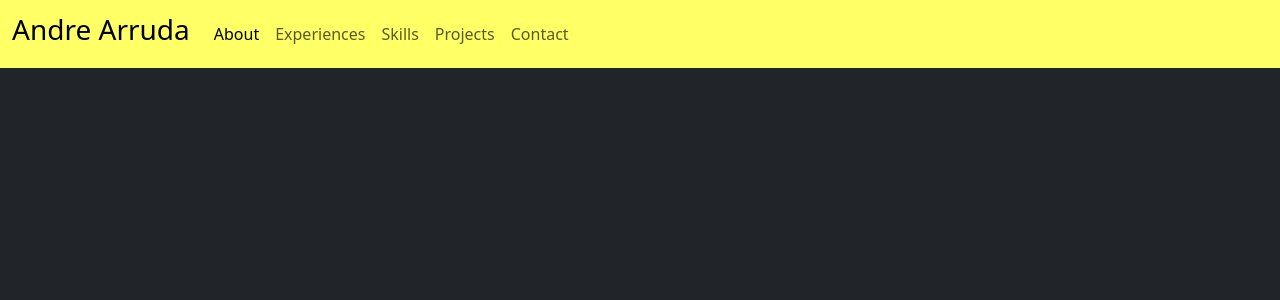
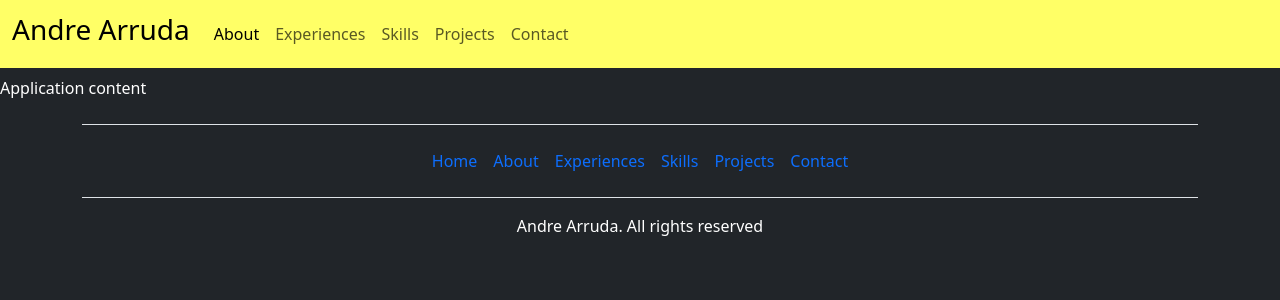
Before and after one commit to andrelarruda/my-website, a React (Vite) app: page / in a window 1280 px wide. Shown: the top 300 px of the page. Built offline with nearby package versions, Linux system fonts and the light colour scheme.

Commit message:
Creating components Header, Footer and NavItem, besides adding tailwind-merge package.

```diff
--- a/package.json
+++ b/package.json
@@ -14,7 +14,8 @@
     "i18next": "^23.11.2",
     "react": "^18.2.0",
     "react-dom": "^18.2.0",
-    "react-i18next": "^14.1.0"
+    "react-i18next": "^14.1.0",
+    "tailwind-merge": "^2.3.0"
   },
   "devDependencies": {
     "@types/react": "^18.2.66",
--- a/src/App.tsx
+++ b/src/App.tsx
@@ -1,42 +1,14 @@
 import { useTranslation } from 'react-i18next'
+import { Header } from './components/header'
+import { Footer } from './components/footer'
 
 function App() {
-  const { t, i18n } = useTranslation();
 
   return (
     <>
-      <div className="flex items-center gap-5 py-2 pt-0">
-        <nav className="navbar navbar-expand-lg bg-orange-600" data-bs-theme="light" style={{ 'backgroundColor': "#FFFF66"}}>
-          <div className="container-fluid">
-            <a href="/" className="navbar-brand">
-              <h3 className="">{ t('my name') }</h3>
-            </a>
-            <button className="navbar-toggler" type="button" data-bs-toggle="collapse" data-bs-target="#navbarSupportedContent" aria-controls="navbarSupportedContent" aria-expanded="false" aria-label="Toggle navigation">
-              <span className="navbar-toggler-icon"></span>
-            </button>
-
-            <div className="collapse navbar-collapse" id="navbarSupportedContent">
-              <ul className="navbar-nav me-auto mb-2 mb-lg-0">
-                <li className="nav-item">
-                  <a href="/about" className="nav-link active" aria-current="page" >{ t('about') }</a>
-                </li>
-                <li className="nav-item">
-                  <a href="/experiences" className="nav-link">{ t('experiences') }</a>
-                </li>
-                <li className="nav-item">
-                  <a href="/skills" className="nav-link">{ t('skills') }</a>
-                </li>
-                <li className="nav-item">
-                  <a href="/projects" className="nav-link">{ t('projects') }</a>
-                </li>
-                <li className="nav-item">
-                  <a href="/contact" className="nav-link">{ t('contact') }</a>
-                </li>
-              </ul>
-            </div>
-          </div>
-        </nav>
-      </div>
+      <Header />
+      <div>Application content</div>
+      <Footer />
     </>
   )
 }
--- /dev/null
+++ b/src/components/footer.tsx
@@ -0,0 +1,33 @@
+import { useTranslation } from 'react-i18next'
+
+export function Footer() {
+    const { t, i18n } = useTranslation();
+    return (
+        <div className="container">
+            <footer className="py-3 my-4 border-top">
+                <ul className="nav justify-content-center border-bottom pb-3 mb-3">
+                    <li className="nav-item">
+                        <a href="#" className="nav-link px-2 text-body-primary">Home</a>
+                    </li>
+                    <li className="nav-item">
+                        <a href="#" className="nav-link px-2 text-body-primary">About</a>
+                    </li>
+                    <li className="nav-item">
+                        <a href="#" className="nav-link px-2 text-body-primary">Experiences</a>
+                    </li>
+                    <li className="nav-item">
+                        <a href="#" className="nav-link px-2 text-body-primary">Skills</a>
+                    </li>
+                    <li className="nav-item">
+                        <a href="#" className="nav-link px-2 text-body-primary">Projects</a>
+                    </li>
+                    <li className="nav-item">
+                        <a href="#" className="nav-link px-2 text-body-primary">Contact</a>
+                    </li>
+                </ul>
+
+                <p className="text-center text-body-primary">{ t('footer all rights') }</p>
+            </footer>
+        </div>
+    )
+}
--- /dev/null
+++ b/src/components/header.tsx
@@ -0,0 +1,45 @@
+import { useTranslation } from 'react-i18next'
+import { NavItem } from './nav-item';
+
+export function Header() {
+    const { t, i18n } = useTranslation();
+    return (
+        <div className="flex items-center gap-5 py-2 pt-0">
+            <nav className="navbar navbar-expand-lg bg-orange-600" data-bs-theme="light" style={{ 'backgroundColor': "#FFFF66" }}>
+                <div className="container-fluid">
+                    <a href="/" className="navbar-brand">
+                        <h3 className="">{t('my name')}</h3>
+                    </a>
+                    <button className="navbar-toggler" type="button" data-bs-toggle="collapse" data-bs-target="#navbarSupportedContent" aria-controls="navbarSupportedContent" aria-expanded="false" aria-label="Toggle navigation">
+                        <span className="navbar-toggler-icon"></span>
+                    </button>
+
+                    <div className="collapse navbar-collapse" id="navbarSupportedContent">
+                        <ul className="navbar-nav me-auto mb-2 mb-lg-0">
+
+                            <NavItem href='/about' className="active" aria-current="page">
+                                {t('about')}
+                            </NavItem>
+
+                            <NavItem href="/experiences">
+                                {t('experiences')}
+                            </NavItem>
+
+                            <NavItem href="/skills">
+                                {t('skills')}
+                            </NavItem>
+
+                            <NavItem href="/projects">
+                                {t('projects')}
+                            </NavItem>
+
+                            <NavItem href="/contact">
+                                {t('contact')}
+                            </NavItem>
+                        </ul>
+                    </div>
+                </div>
+            </nav>
+        </div>
+    )
+}
--- /dev/null
+++ b/src/components/nav-item.tsx
@@ -0,0 +1,20 @@
+import { ComponentProps } from "react"
+import { twMerge } from 'tailwind-merge'
+
+interface NavItemProps extends ComponentProps<'a'> {
+    children: string
+}
+
+export function NavItem(props: NavItemProps) {
+    return (
+        <li className="nav-item">
+            <a {...props} className={twMerge(
+                "nav-link",
+                props.className
+            )} >
+                {props.children}
+            </a>
+        </li>
+    )
+
+}
--- a/src/i18n.tsx
+++ b/src/i18n.tsx
@@ -14,6 +14,7 @@ const resources = {
             "projects": "Projects",
             "contact": "Contact",
             "my name": "Andre Arruda",
+            "footer all rights": "Andre Arruda. All rights reserved",
         }
     },
     pt: {
@@ -25,6 +26,7 @@ const resources = {
             "projects": "Projetos",
             "contact": "Contato",
             "my name": "André Arruda",
+            "footer all rights": "Andre Arruda. Todos os direitos reservados",
         }
     },
     fr: {
```
Also changed, not shown: 1 other file (tests, documents, lock files or other folders).
